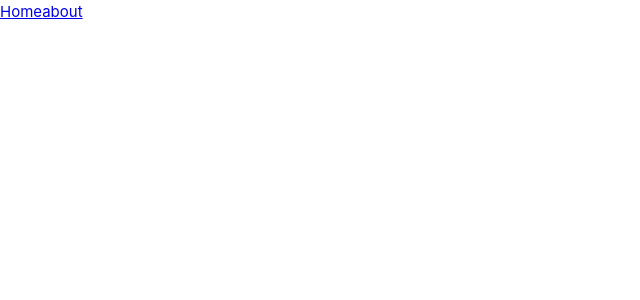
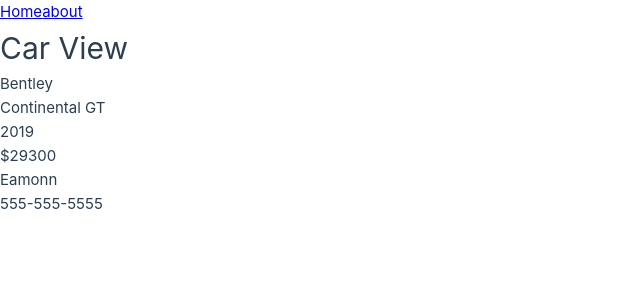
Before and after one commit to ekelly55/VueCarSite, a Vue app: page /cars/1/contact in a window 1280 px wide. Before the commit this address had no page. Shown: the top 300 px of the page, without its empty margins (0-640 px from the left). Built offline with nearby package versions, Linux system fonts and the light colour scheme.

Commit message:
added dynamic routes for contact info

```diff
--- a/src/data/cars.json
+++ b/src/data/cars.json
@@ -2,31 +2,53 @@
     {
         "id": 1,
         "name": "Bentley",
+        "model": "Continental GT",
         "price": 29300,
-        "year": 2019
+        "year": 2019,
+        "contact": {
+            "dealer": "Eamonn",
+            "phone": "555-555-5555"
+        },
+        "image": "https://hips.hearstapps.com/hmg-prod/amv-prod-cad-assets/images/17q3/685272/2019-bentley-continental-gt-photos-and-info-news-car-and-driver-photo-689618-s-original.jpg"
     },
     {
         "id": 2,
         "name": "Ford",
         "price": 23097,
-        "year": 1049
+        "year": 2049,
+        "contact": {
+            "dealer": "Eamonn",
+            "phone": "555-555-5555"
+        }
     },
     {
         "id": 3,
         "name": "Subaru",
         "price": 10384,
-        "year": 10485
+        "year": 2485,
+        "contact": {
+            "dealer": "Eamonn",
+            "phone": "555-555-5555"
+        }
     },
     {
         "id": 4,
         "name": "Honda",
         "price": 250238,
-        "year": 34093438
+        "year": 2001,
+        "contact": {
+            "dealer": "Eamonn",
+            "phone": "555-555-5555"
+        }
     },
     {
         "id": 5,
         "name": "Chevy",
         "price": 29230812,
-        "year": 5937
+        "year": 1997,
+        "contact": {
+            "dealer": "Eamonn",
+            "phone": "555-555-5555"
+        }
     }
 ]
--- a/src/views/CarView.vue
+++ b/src/views/CarView.vue
@@ -1,6 +1,26 @@
+<script setup>
+    //useroute is a composable, which we'll revisit later
+    import {useRoute, RouterView} from "vue-router"
+    import cars from "../data/cars.json"
+    import ContactView from "./ContactView.vue";
+
+    const route = useRoute()
+    //can check what the params are
+    console.log(route.params)
+
+    const car = cars.find(c => c.id === parseInt(route.params.id))
+
+</script>
+
 <template>
     <div class="div">
         <h1> Car View </h1>
+        <p>{{ car.name }}</p>
+        <p>{{ car.model }}</p>
+        <p>{{ car.year }}</p>
+        <p>${{ car.price }}</p>
+        <RouterView />
+        <!-- //RouterView will look in the routes for any child routes. But routerview is not a component like ContactView, so we'll need to pass data another way. see above.  -->
 
     </div>
 </template>
--- /dev/null
+++ b/src/views/ContactView.vue
@@ -0,0 +1,16 @@
+<script setup>
+    import {useRoute} from "vue-router"
+    import cars from "../data/cars.json"
+
+const route = useRoute()
+const car = cars.find(c => c.id === parseInt(route.params.id))
+//b/c RouterView on the CarView page is not a component, so we can't pass data through it as props, we can access the right car for each of these components by grabbing the car id that matches the id in the route params.
+
+</script>
+
+<template>
+
+    <p>{{ car.contact.dealer }}</p>
+    <p>{{ car.contact.phone }}</p>
+
+</template>
--- a/src/views/HomeView.vue
+++ b/src/views/HomeView.vue
@@ -9,7 +9,7 @@
         <h1>Home View</h1>
         <div class="cars">
             <!-- very weird. need backtick for template literal inside of regular quotes.  -->
-            <RouterLink :to="`/cars/${id}`" v-for="car in cars" :key="car.id" href="">
+            <RouterLink :to="`/cars/${car.id}`" v-for="car in cars" :key="car.id" href="">
                 {{car.name}}
             </RouterLink>
         </div>
```
Also changed, not shown: src/router/index.js (+8 -1 lines).
